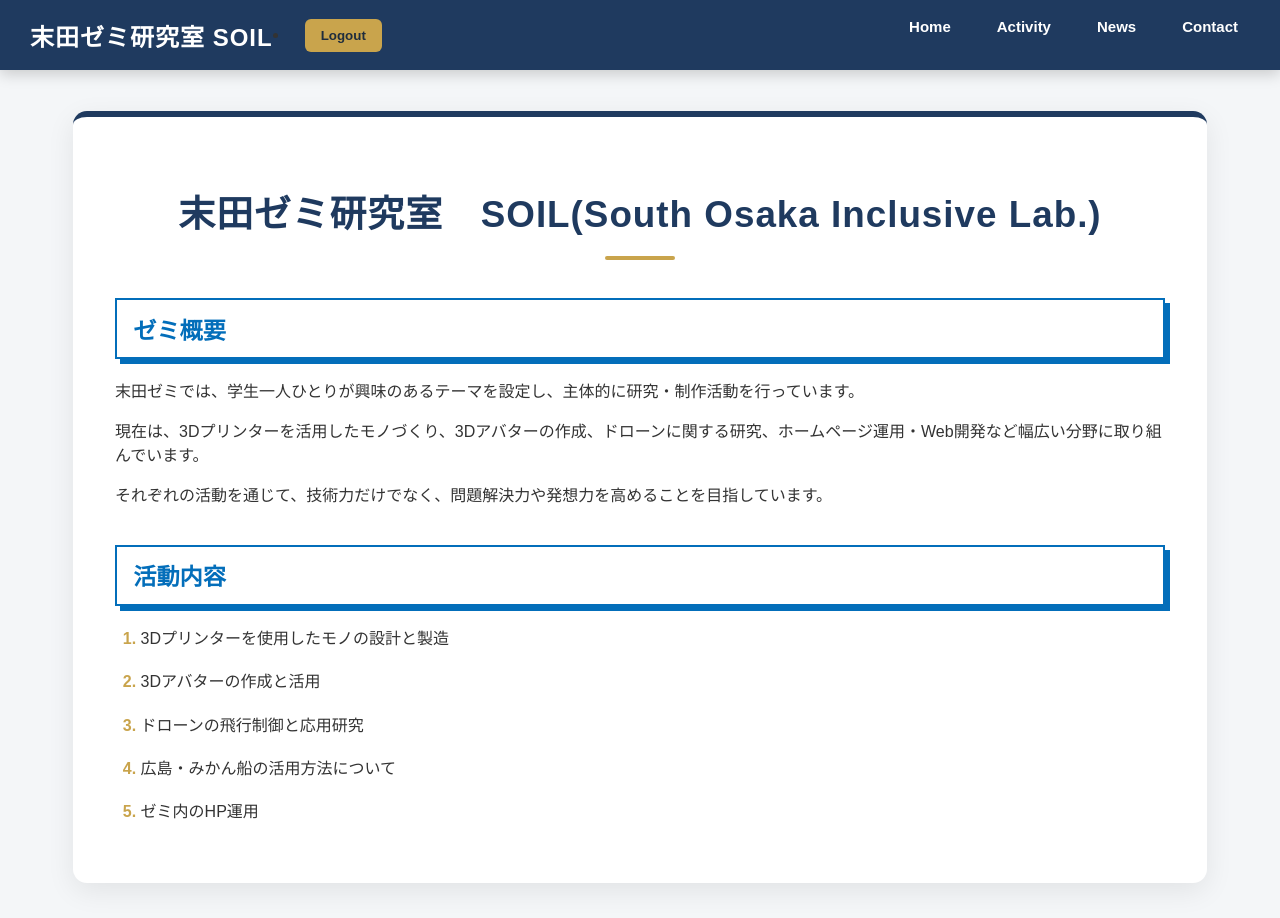
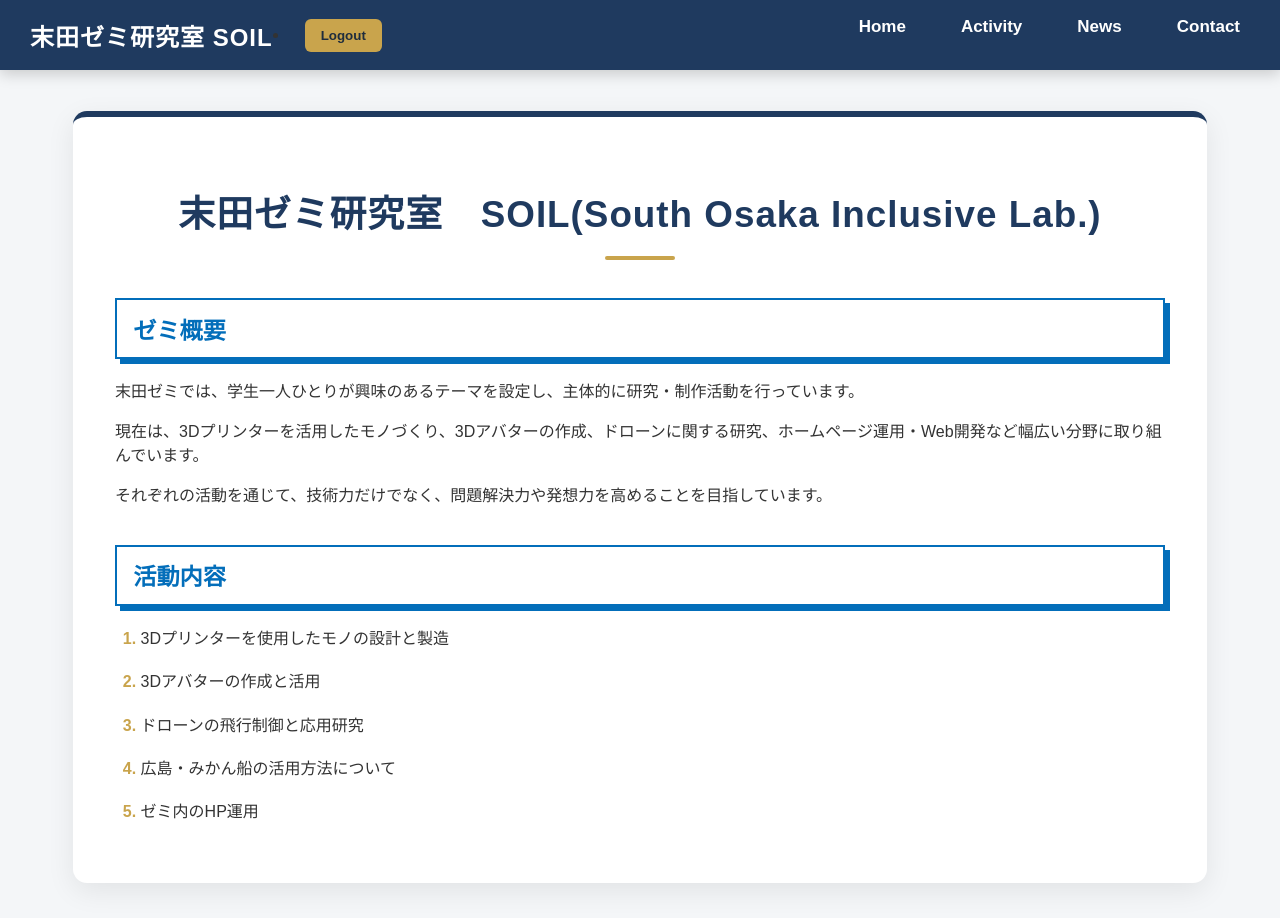
Before and after one commit to fablab338/soil-page, a website: page public/suedazemi.html in a window 1280 px wide. Drawn offline with Linux system fonts and the light colour scheme.

```diff
--- a/public/style2.css
+++ b/public/style2.css
@@ -51,19 +51,19 @@ body {
 .navbar-nav {
   list-style: none;
   display: flex;
-  gap: 22px;
+  gap: 35px;
   margin: 0 0 0 auto;
   padding: 0;
 }
 
 .navbar-nav .nav-item a {
-  color: var(--white);
+  color: white;
   text-decoration: none;
   font-weight: 600;
-  font-size: 15px;
-  padding: 9px 12px;
-  border-radius: 6px;
-  transition: 0.25s;
+  font-size: 17px;
+  padding: 8px 10px;
+  border-radius: 8px;
+  transition: all 0.3s ease;
 }
 
 .navbar-nav .nav-item a:hover {
```
